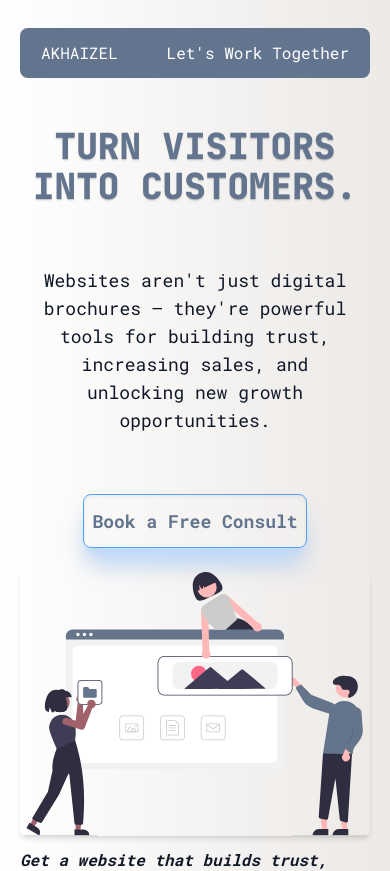
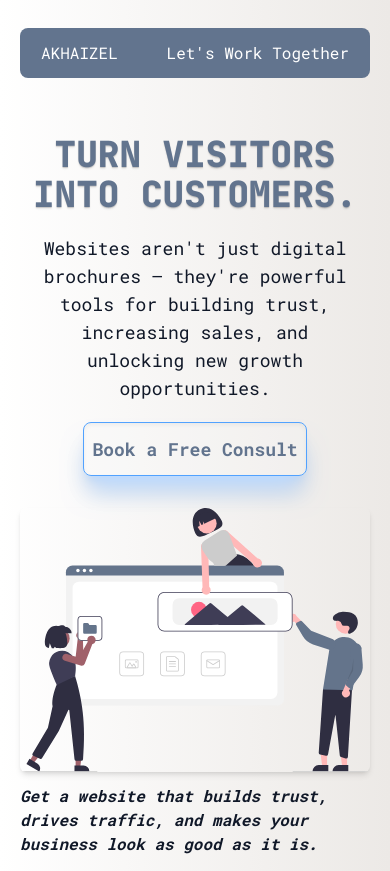
Before and after one commit to kofi12/my-portfolio, a Next.js app: page / in a window 390 px wide. Shown: the top 871 px of the page. Built offline with nearby package versions, Linux system fonts and the light colour scheme.

Commit message:
more changes

```diff
--- a/src/app/layout.tsx
+++ b/src/app/layout.tsx
@@ -43,7 +43,7 @@ export default function RootLayout({
   return (
     <html lang="en">
       <body
-        className={`flex flex-col bg-custom-gradient gap-1 md:gap-3 lg:gap-10 px-5 sm:px-7 md:px-10 lg:px-15 my-5 ${geistSans.variable} ${geistMono.variable} ${jetbrains.variable} ${roboto.variable} antialiased`}
+        className={`flex flex-col bg-custom-gradient gap-3 md:gap-5 lg:gap-10 px-5 sm:px-7 md:px-10 lg:px-15 my-5 ${geistSans.variable} ${geistMono.variable} ${jetbrains.variable} ${roboto.variable} antialiased`}
       >
         <Navbar />
         <Hero />
--- a/src/components/Hero.tsx
+++ b/src/components/Hero.tsx
@@ -8,8 +8,8 @@ import { motion, useReducedMotion } from 'framer-motion';
 function Hero() {
   const shouldReduceMotion = useReducedMotion();
   return (
-    <section className="flex flex-col items-center justify-evenly relative my-3 sm:my-5 md:my-7 lg:my-10  gap-3 sm:gap-5 md:gap-10 lg:gap-20">
-      <div className="flex flex-col items-center justify-evenly relative w-full rounded-md gap-15 p-3">
+    <section className="flex flex-col items-center justify-evenly relative my-3 sm:my-5 md:my-7 lg:my-10 gap-5 md:gap-10 lg:gap-20">
+      <div className="flex flex-col items-center justify-evenly relative w-full rounded-md gap-5 md:gap-15 p-3">
         <h1 className="text-slate-500 font-extrabold text-4xl md:text-6xl lg:text-7xl uppercase text-center font-heading text-shadow-sm">
           Turn Visitors Into Customers.
         </h1>
```
